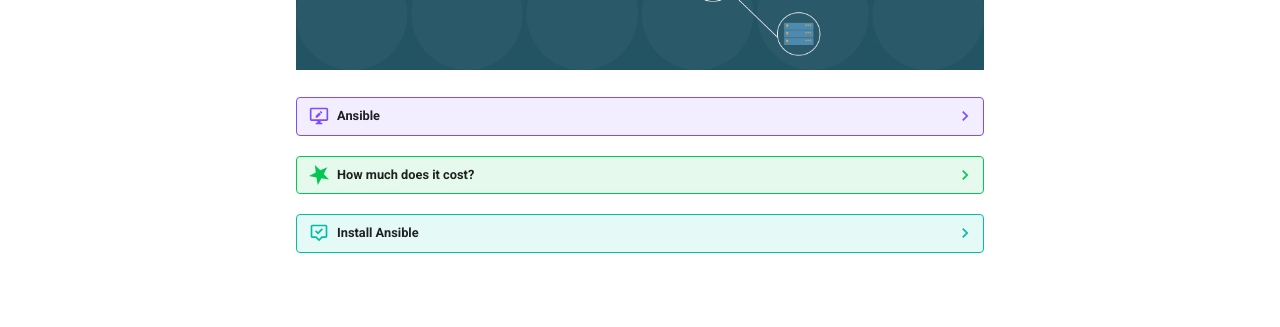
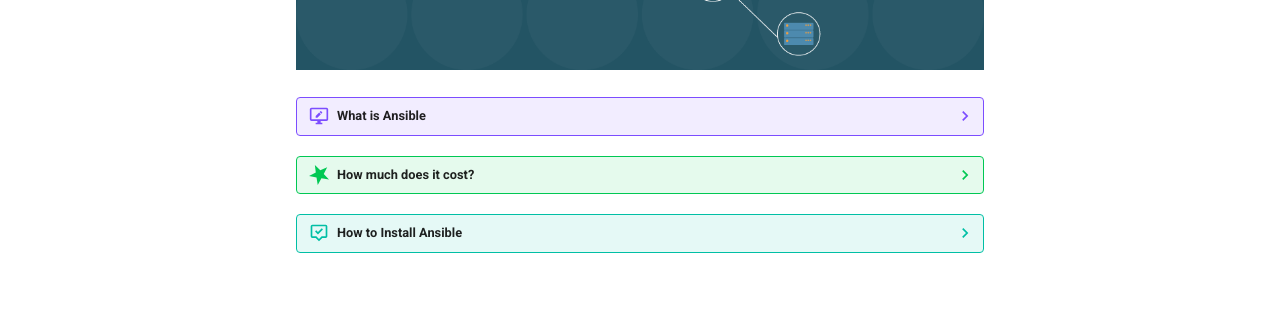
Before and after one commit to rune004/mkdocs, an MkDocs documentation site: the page built from docs/ansible.md, in a window 1280 px wide. Shown: the part 502-829 px from the top of the page. Built offline with MkDocs 1.6.1 and Material for MkDocs 9.7.7, drawn with Linux system fonts in a browser that asks for light colours; comment, search, counter and statistics services are not loaded.

Commit message:
Update ansible.md

```diff
--- a/docs/ansible.md
+++ b/docs/ansible.md
@@ -4,7 +4,7 @@
 
 
 
-??? example "Ansible"
+??? example "What is Ansible"
 
     ## What is Ansible?
 
@@ -33,7 +33,7 @@
 
 
 
-??? tip "Install Ansible"
+??? tip "How to Install Ansible"
 
     ## How to install Ansible?
 
```
